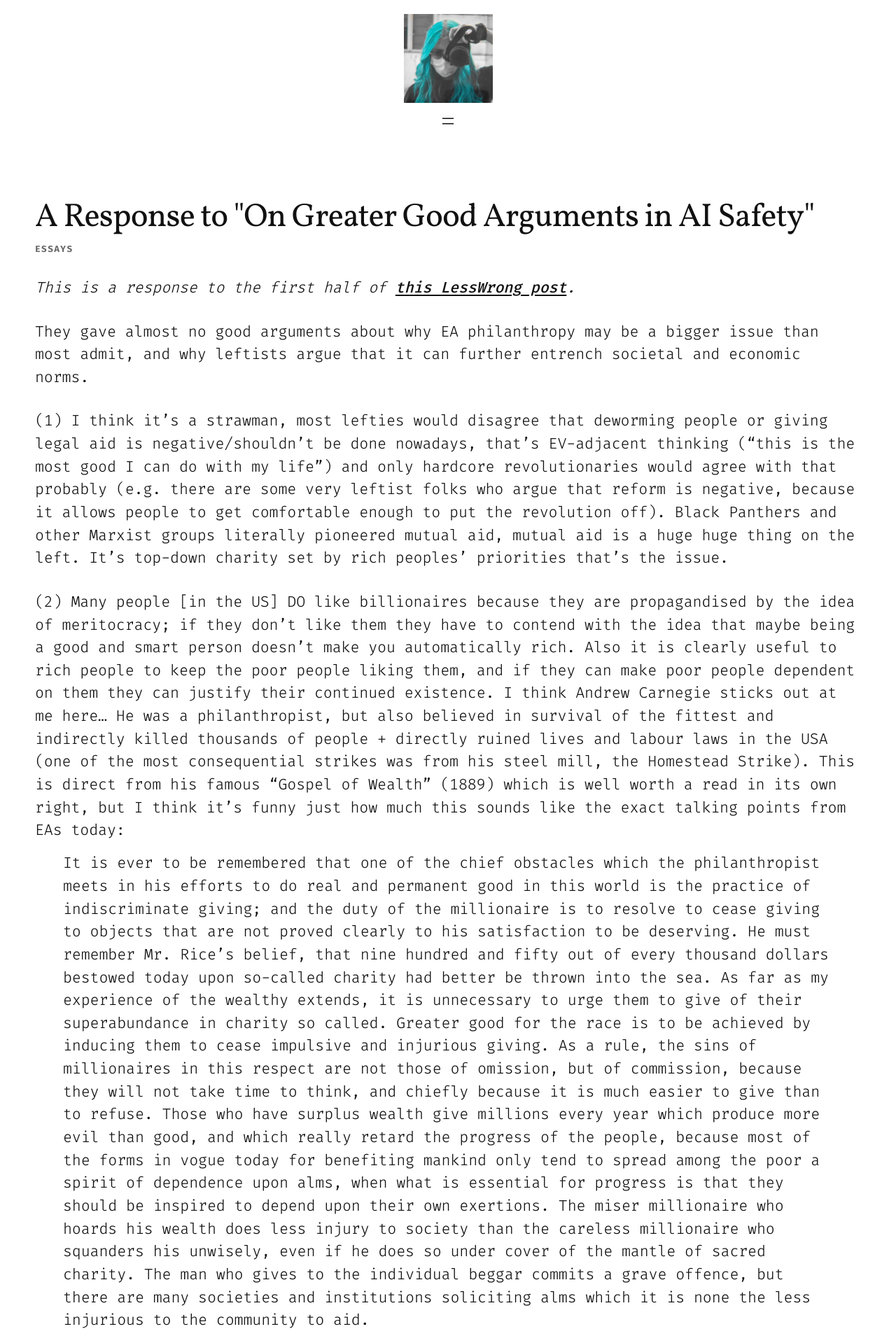
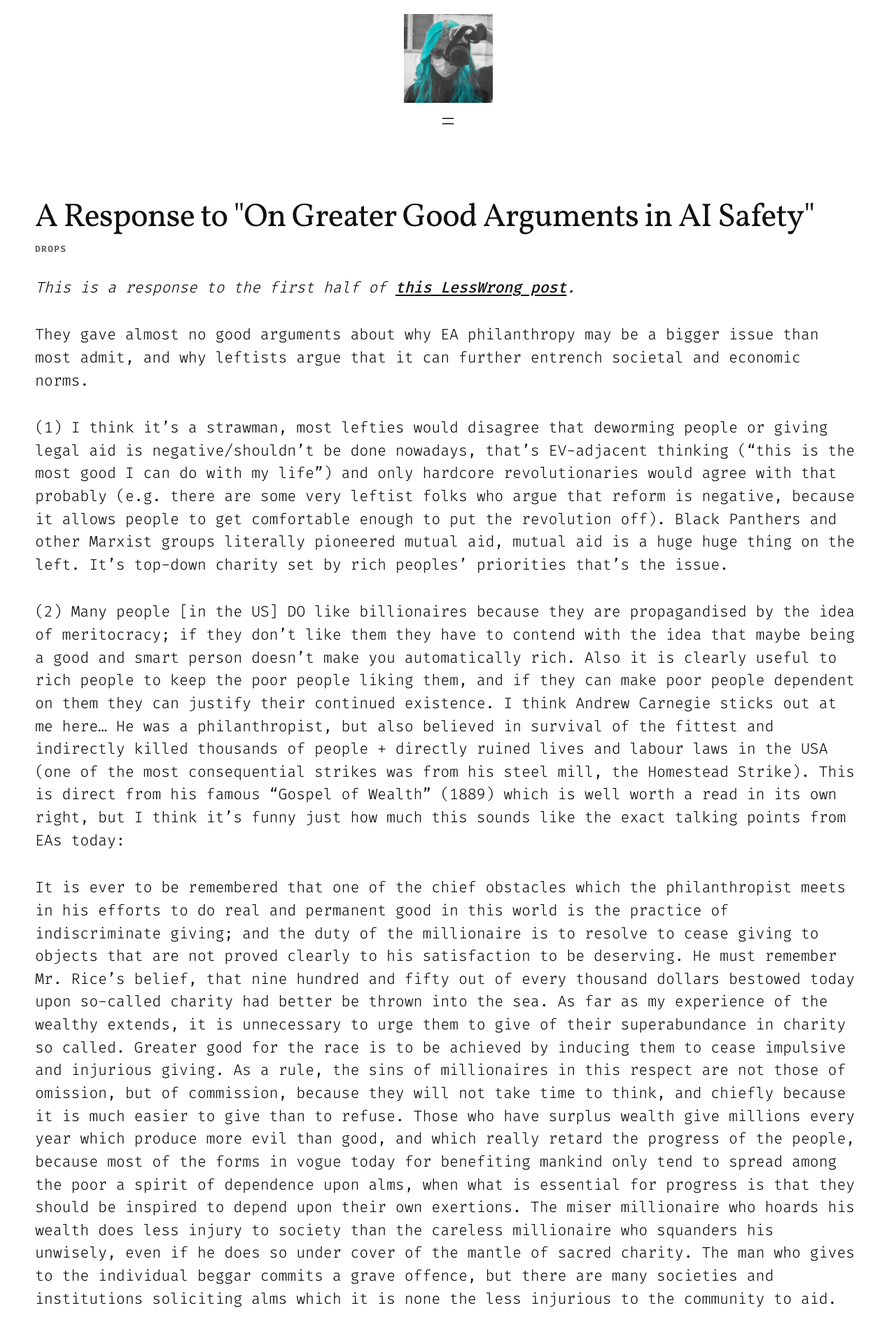
Before and after one commit to marita95/mari-portfolio-website, a Jekyll site: the page built from _posts/2026-10-29-on-greater-good-arguments-in-ai-safety.md, in a window 1280 px wide. Shown: the top 1909 px of the page at 70% size. Built offline with Jekyll 4.4.1, drawn with Linux system fonts in a browser that asks for light colours.

Commit message:
Space out post blocks properly, bust asset caches, file the response under Drops
The previous p+p rule skipped any block that wasn't a paragraph, so the
paragraph after the blockquote had no top margin at all. Spacing now applies
to every block in a post body and outranks the .entry p { margin: 0 } reset.

Stylesheet and script URLs now carry a build-time version string, so CSS
changes are picked up instead of being served from a stale browser cache.

Co-Authored-By: Claude Opus 5 <noreply@anthropic.com>

```diff
--- a/_includes/head.html
+++ b/_includes/head.html
@@ -10,5 +10,5 @@
   <link rel="apple-touch-icon" href="{{ '/assets/images/site/logo.jpg' | relative_url }}">
   <link rel="preload" as="font" type="font/woff2" href="{{ '/assets/fonts/Vollkorn.woff2' | relative_url }}" crossorigin>
   <link rel="preload" as="font" type="font/woff2" href="{{ '/assets/fonts/FiraCode.woff2' | relative_url }}" crossorigin>
-  <link rel="stylesheet" href="{{ '/assets/css/main.css' | relative_url }}">
+  <link rel="stylesheet" href="{{ '/assets/css/main.css' | relative_url }}?v={{ site.time | date: '%s' }}">
 </head>
--- a/_layouts/default.html
+++ b/_layouts/default.html
@@ -6,6 +6,6 @@
   {{ content }}
   {% include footer.html %}
   {% include lightbox.html %}
-  <script src="{{ '/assets/js/main.js' | relative_url }}" defer></script>
+  <script src="{{ '/assets/js/main.js' | relative_url }}?v={{ site.time | date: '%s' }}" defer></script>
 </body>
 </html>
--- a/_posts/2026-10-29-on-greater-good-arguments-in-ai-safety.md
+++ b/_posts/2026-10-29-on-greater-good-arguments-in-ai-safety.md
@@ -2,7 +2,7 @@
 layout: post
 title: 'A Response to "On Greater Good Arguments in AI Safety"'
 date: 2026-10-29 12:00:00 +0000
-categories: essays
+categories: Drops
 ---
 
 *This is a response to the first half of [this LessWrong post](https://www.lesswrong.com/posts/WRvxRHMCmc3Qt4axz/greater-good-arguments-in-ai-safety).*
--- a/assets/css/main.css
+++ b/assets/css/main.css
@@ -260,6 +260,8 @@ main { display: block; margin-top: var(--space-60); }
 .form-status.is-ok { font-weight: 500; }
 .form-status.is-err { color: #b00020; }
 
-/* Essay-length posts: give consecutive paragraphs a clear break so numbered
-   points don't run together into a wall of text. */
-.post .entry p + p { margin-top: var(--space-40); }
+/* Essay-length posts: a clear blank line between blocks so numbered points
+   don't run together. Covers every block (paragraphs, quotes, lists, rules),
+   not just paragraph-after-paragraph, and outranks `.entry p { margin: 0 }`. */
+.post .entry > * + * { margin-top: 1.6em; }
+.post .entry > blockquote { margin: 1.6em 0; }
```
